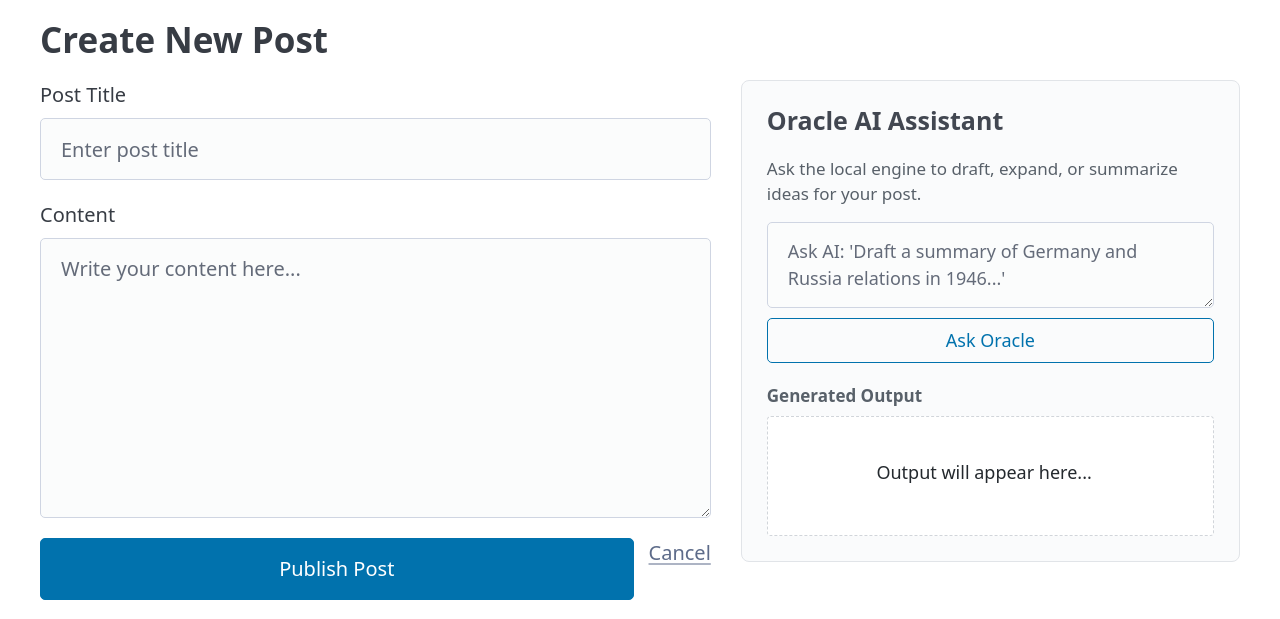
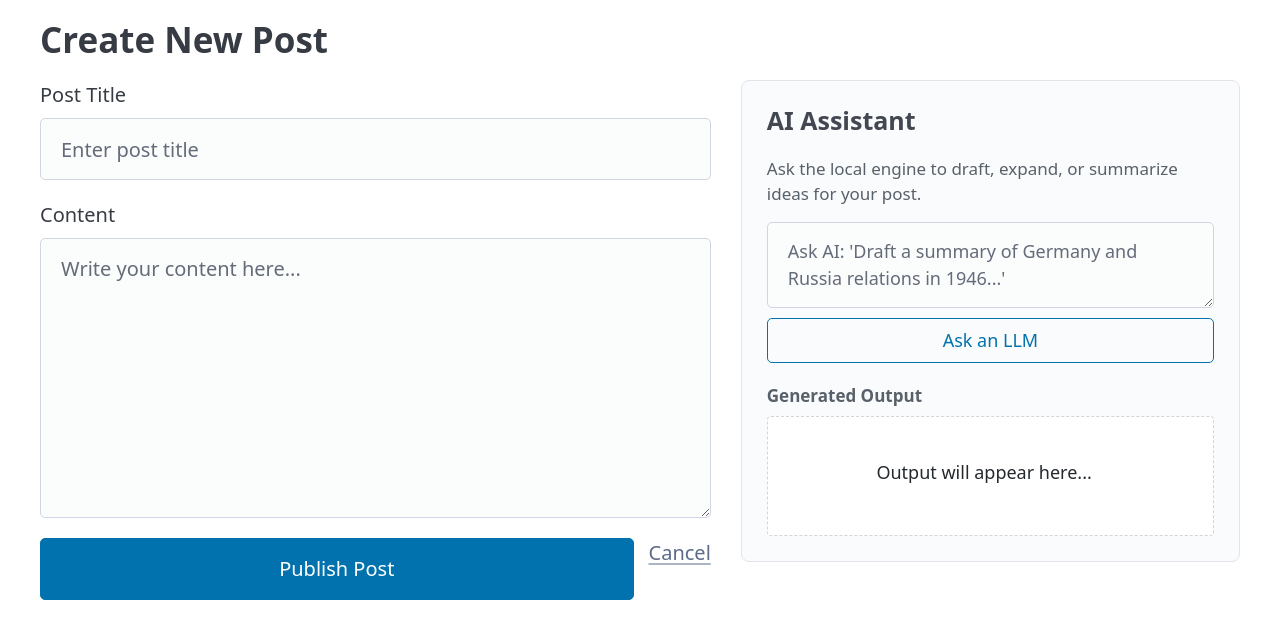
Before and after one commit to ajsbsd/flask-ai-smollm, a Flask app: page /admin/post/new in a window 1280 px wide. Shown: the part 110-729 px from the top of the page. Run offline with Flask 3, Linux system fonts and the light colour scheme; the visitor is signed in with stand-in values (Sample User, id 1); some libraries are stand-ins or nearby versions.

Commit message:
Removed Oracle since its Oracle.

```diff
--- a/app.py
+++ b/app.py
@@ -66,19 +66,22 @@ class Config:
     ADMIN_PASSWORD = os.environ.get("ADMIN_PASSWORD", "admin")
 
 
-# --- 2. AI MANAGER (The Oracle) ---
 _ai_cooldowns = {}
 _ai_cooldown_lock = threading.Lock()
 
 
-class OracleManager:
+class LLMManager:
     """Handles AI Model lifecycle and benchmarking."""
 
     def __init__(self):
-        self.repo = "unsloth/SmolLM2-360M-Instruct-GGUF"
-        self.file = "SmolLM2-360M-Instruct-Q4_K_M.gguf"
+        self.repo = "seanpoyner/smolcode-coder-docker-3b-tools"
+        self.file = "smolcode-coder-docker-3b-q4_k_m.gguf"
         self.model = None
         self.lock = threading.Lock()
+        # Environment-aware hardware configuration
+        use_gpu = os.environ.get("USE_GPU", "false").lower() == "true"
+        self.gpu_layers = 99 if use_gpu else 0
+        self.threads = int(os.environ.get("AI_THREADS", 6))
 
     def load(self):
         with self.lock:
@@ -86,16 +89,16 @@ class OracleManager:
                 from huggingface_hub import hf_hub_download
                 from llama_cpp import Llama
 
-                logger.info(f"Loading Oracle: {self.file}")
+                logger.info(f"Loading LLM: {self.file} (GPU Layers: {self.gpu_layers})")
                 path = hf_hub_download(repo_id=self.repo, filename=self.file)
                 self.model = Llama(
                     model_path=path,
-                    n_ctx=2048,
+                    n_ctx=32768,
                     n_threads=6,
                     n_gpu_layers=99,
                     verbose=False,
                 )
-                logger.info("Oracle Online.")
+                logger.info("LLM Online.")
 
     def generate(self, prompt, system_context=""):
         self.load()
@@ -108,7 +111,7 @@ class OracleManager:
         with self.lock:
             response = self.model.create_chat_completion(
                 messages=[{"role": "user", "content": full_prompt}],
-                max_tokens=250,
+                max_tokens=2048,
                 temperature=0.2,
             )
         duration = time.perf_counter() - start
@@ -121,8 +124,7 @@ class OracleManager:
             "stats": {"tps": round(tps, 2), "time": round(duration, 2)},
         }
 
-
-oracle = OracleManager()
+llm = LLMManager()
 
 
 # --- 3. DATABASE HELPERS ---
@@ -311,8 +313,8 @@ class CommandHandler:
             ctx_text = "\n".join(
                 [f"Snippet: {r['snippet']}" for r in last_search["results"]]
             )
-        result = oracle.generate(args, ctx_text)
-        return f"ORACLE> {result['text']}\n({result['stats']['tps']} t/s | {result['stats']['time']}s)"
+        result = llm.generate(args, ctx_text)
+        return f"LLM> {result['text']}\n({result['stats']['tps']} t/s | {result['stats']['time']}s)"
 
     @staticmethod
     def contact(args, ctx):
--- a/templates/new_post.html
+++ b/templates/new_post.html
@@ -24,14 +24,14 @@
 
         <!-- RIGHT: AI Co-Writer Assistant Panel -->
         <div style="flex: 0.8; min-width: 300px; background-color: #fafbfc; border: 1px solid #e1e4e8; border-radius: 8px; padding: 25px;">
-            <h3 style="margin-top: 0; font-size: 1.25rem;">Oracle AI Assistant</h3>
+            <h3 style="margin-top: 0; font-size: 1.25rem;">AI Assistant</h3>
             <p style="font-size: 0.85rem; color: #586069; margin-bottom: 15px;">
                 Ask the local engine to draft, expand, or summarize ideas for your post.
             </p>
 
             <div style="display: flex; flex-direction: column; gap: 10px;">
                 <textarea id="ai-prompt" placeholder="Ask AI: 'Draft a summary of Germany and Russia relations in 1946...'" style="min-height: 80px; font-size: 0.9rem; margin: 0;"></textarea>
-                <button type="button" id="ai-gen-btn" class="outline" style="margin: 0; font-size: 0.9rem; padding: 8px 15px;">Ask Oracle</button>
+                <button type="button" id="ai-gen-btn" class="outline" style="margin: 0; font-size: 0.9rem; padding: 8px 15px;">Ask an LLM</button>
             </div>
 
             <div style="margin-top: 20px;">
@@ -74,7 +74,7 @@ aiGenBtn.addEventListener('click', async () => {
         aiOutput.innerText = data.output || 'No response.';
         aiInsertBtn.style.display = 'block';
     } catch (e) {
-        aiOutput.innerText = 'Error: Could not reach Oracle.';
+        aiOutput.innerText = 'Error: Could not reach local LLM.';
     } finally {
         aiGenBtn.disabled = false;
     }
```
Also changed, not shown: docs/ARCHITECTURE.md (+1 -1 lines), README.md, 1 other file.
